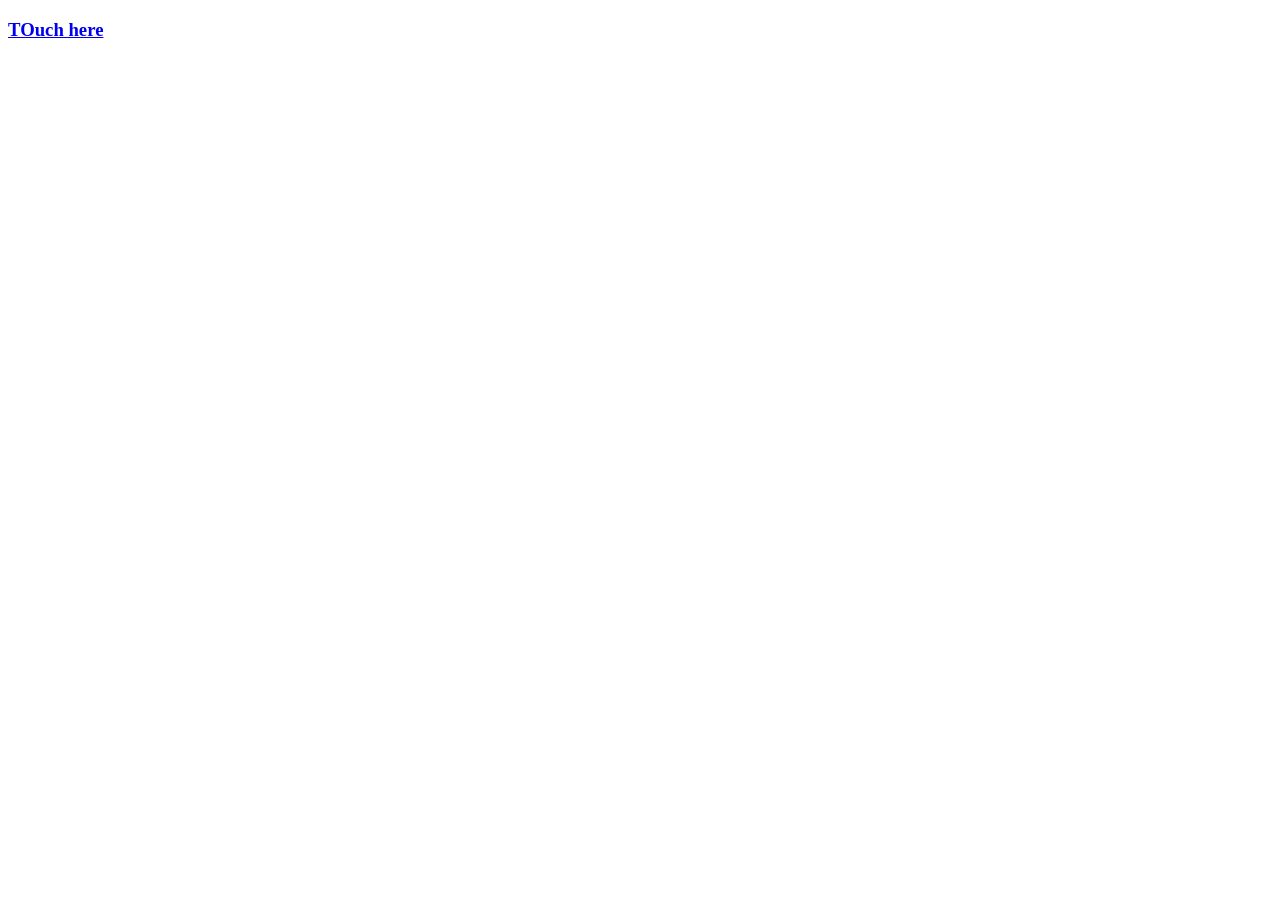
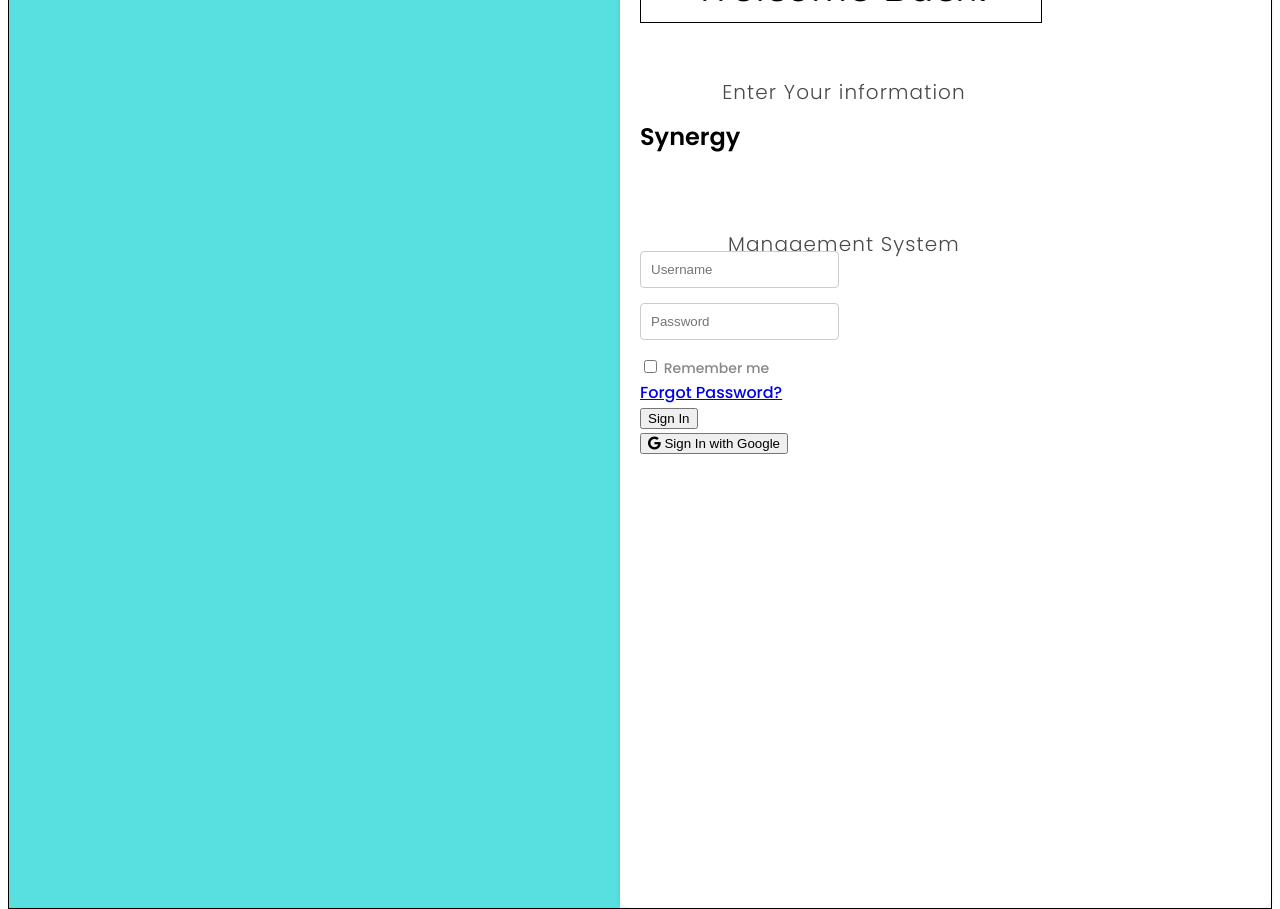
Before and after one commit to TENTAWII/Synergy_Demo, a plain HTML site: page index.html in a window 1280 px wide. Before the commit the page ends 800 px from the top, so only its background shows below. Drawn offline with Linux system fonts and the light colour scheme; a web font is replaced by a local one.

Commit message:
Completed the Structre of Login page

```diff
--- /dev/null
+++ b/Style/Login.css
@@ -0,0 +1,124 @@
+@import url("https://fonts.googleapis.com/css2?family=Montserrat:ital,wght@0,100;0,200;0,300;0,500;0,600;1,100;1,200;1,400;1,500&family=Playfair+Display:ital,wght@0,400;0,500;0,700;0,800;1,400;1,500;1,600;1,800&family=Poppins:ital,wght@0,100;0,200;0,300;0,500;0,600;1,100;1,200&family=Quicksand:wght@300;400;500;600;700&family=Raleway:ital,wght@0,100;0,300;0,500;1,100;1,200;1,300;1,500&display=swap");
+
+body {
+    display: flex;
+    justify-content: center;
+    align-items: center;
+    height: 100vh;
+    background-color: #ffffff;
+  }
+
+  .con {
+    display: flex;
+    border: 1px solid black;
+    width: 1500px;
+    height: 1000px;
+  }
+
+  .picturebox {
+    flex: 1;
+    background-color: #58dfdf; /* Replace with your desired background color */
+    /* Add any additional styles for the picturebox */
+  }
+
+  .form {
+    flex: 1;
+    background-color: #fff;
+    padding: 20px;
+    border-radius: 10px;
+    box-shadow: 0 2px 5px rgba(0, 0, 0, 0.1);
+    font-family: 'Poppins';
+    align-items: center;
+    justify-content: center;
+}
+
+
+  h1 {
+
+width: 400px;
+height: 66px;
+left: calc(50% - 1030px/2 + 534.5px);
+top: 134px;
+border: 1px solid ;
+font-family: 'Quicksand';
+font-style: normal;
+font-weight: 700;
+font-size: 40px;
+line-height: 60px;
+text-align: center;
+
+color: #000000;
+
+  }
+
+  h5 {
+    width: 408px;
+    height: 10px;
+    left: calc(50% - 1068px/2 + 534.5px);
+    top: 187px;
+
+    font-family: 'Poppins';
+    font-style: normal;
+    font-weight: 300;
+    font-size: 20px;
+    line-height: 364%;
+    /* or 73px */
+
+    text-align: center;
+    letter-spacing: 0.055em;
+
+    color: #4B4848;
+  }
+
+  form {
+    display: flex;
+    flex-direction: column;
+  }
+
+  input[type="text"],
+  input[type="password"] {
+    padding: 10px;
+    margin-bottom: 15px;
+    border: 1px solid #ccc;
+    border-radius: 4px;
+  }
+
+  label {
+    font-size: 14px;
+    color: #888;
+  }
+
+  .checkbox-container {
+    display: flex;
+    align-items: center;
+    margin-bottom: 15px;
+  }
+
+  .checkbox-container input[type="checkbox"] {
+    margin-right: 5px;
+  }
+
+  .btn {
+    display: inline-block;
+    padding: 10px 20px;
+    background-color: #007bff;
+    color: #fff;
+    border: none;
+    border-radius: 4px;
+    cursor: pointer;
+  }
+
+  .btn-google {
+    display: flex;
+    align-items: center;
+    padding: 10px 20px;
+    background-color: #dd4b39;
+    color: #fff;
+    border: none;
+    border-radius: 4px;
+    cursor: pointer;
+  }
+
+  .btn-google i {
+    margin-right: 10px;
+  }
--- a/index.html
+++ b/index.html
@@ -4,9 +4,45 @@
     <meta charset="UTF-8">
     <meta name="viewport" content="width=device-width, initial-scale=1.0">
     <link rel="stylesheet" href="https://cdnjs.cloudflare.com/ajax/libs/font-awesome/5.15.3/css/all.min.css" />
+    <link rel="stylesheet" href="/Synergy_Demo/Style/Login.css">
     <title> Welcome  | Login </title>
 </head>
 <body>
-  <h3><a href="Pages/overview.html">TOuch here</a></h3>
+  <body>
+    <div class="con">
+      <div class="picturebox"></div>
+      <div class="form">
+         <h1>Welcome Back! </h1>
+         <h5>Enter Your information</h5>
+         <form action="#">
+            <h2>Synergy</h2>
+            <h5>Management System</h5>
+            <div class="form-group">
+               <input type="text" id="username" placeholder="Username">
+            </div>
+            <div class="form-group">
+               <input type="password" id="password" placeholder="Password">
+            </div>
+            <div class="form-group">
+               <label for="remember">
+                  <input type="checkbox" id="remember"> Remember me
+               </label>
+            </div>
+            <div class="form-group">
+               <a href="#" class="forget-password">Forgot Password?</a>
+            </div>
+            <div class="form-group">
+               <button type="submit" class="sign-in">Sign In</button>
+            </div>
+            <div class="form-group">
+               <button type="button" class="sign-in-google">
+                  <i class="fab fa-google"></i> Sign In with Google
+               </button>
+            </div>
+         </form>
+      </div>
+    </div>
+ </body>
+
 </body>
 </html>
```
